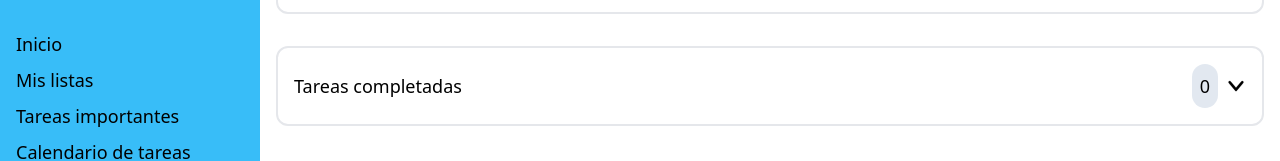
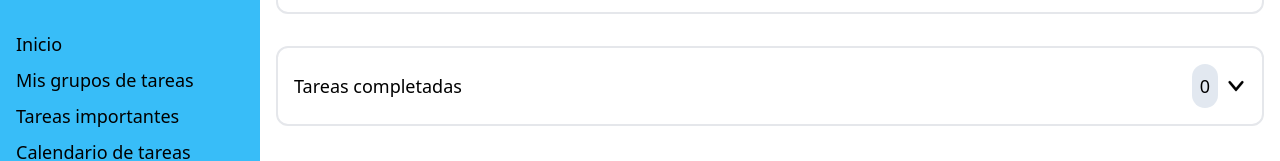
Before and after one commit to GGNahuel/PruebaTecnicaFrontend_Vitio, a React (Vite) app: page / in a window 1280 px wide. Shown: the part 198-359 px from the top of the page. Built offline with nearby package versions, Linux system fonts and the light colour scheme.

Commit message:
corrections in readme and change link name in navbar

```diff
--- a/src/components/Navbar.tsx
+++ b/src/components/Navbar.tsx
@@ -38,7 +38,7 @@ export function Navbar() {
         <nav>
           <ul className="flex flex-col gap-2">
             <li><a href="/" className="text-lg font-medium hover:font-bold">Inicio</a></li>
-            <li><a href="" className="text-lg font-medium hover:font-bold">Mis listas</a></li>
+            <li><a href="" className="text-lg font-medium hover:font-bold">Mis grupos de tareas</a></li>
             <li><a href="" className="text-lg font-medium hover:font-bold">Tareas importantes</a></li>
             <li><a href="" className="text-lg font-medium hover:font-bold">Calendario de tareas</a></li>
           </ul>
```
Also changed, not shown: 1 other file (tests, documents, lock files or other folders).
